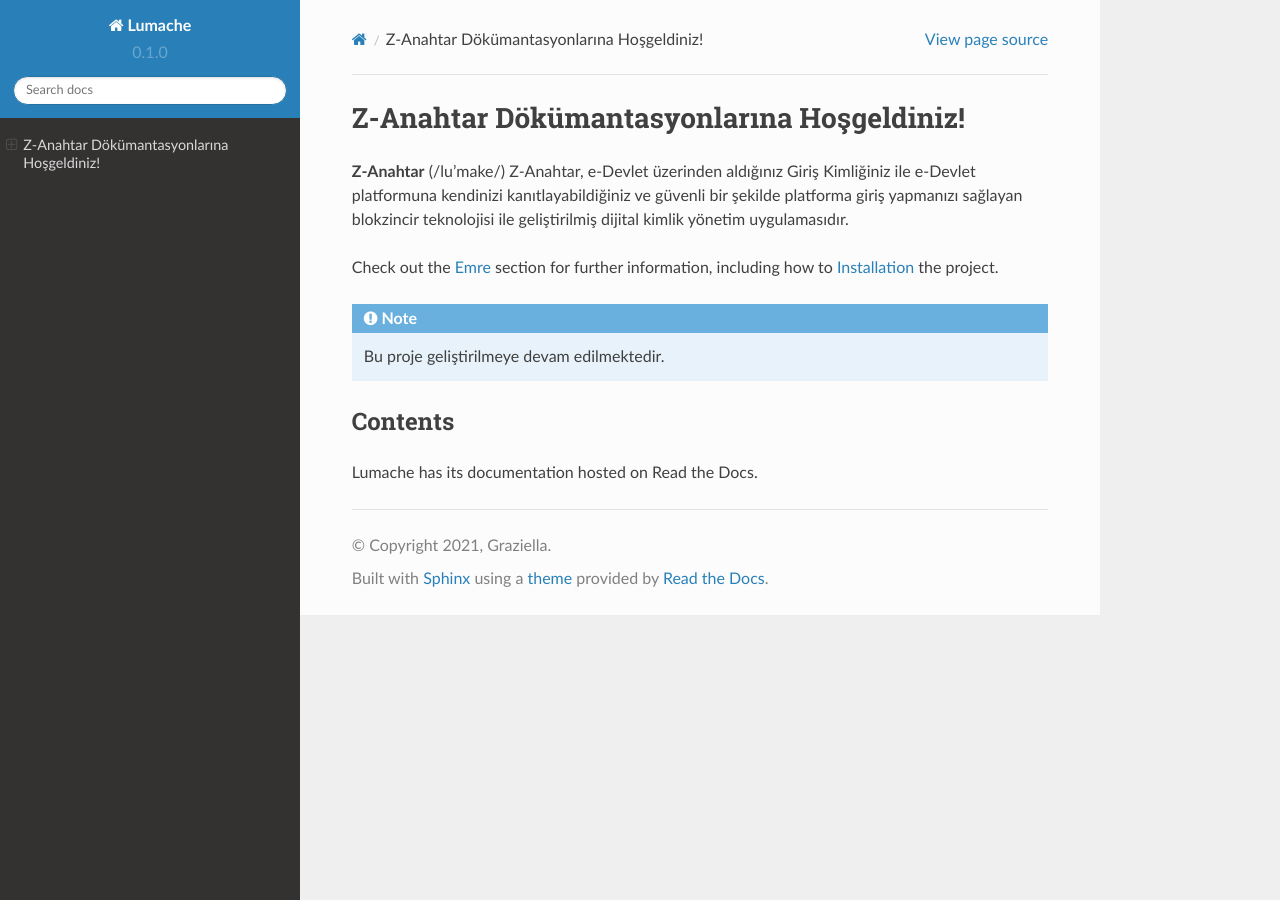
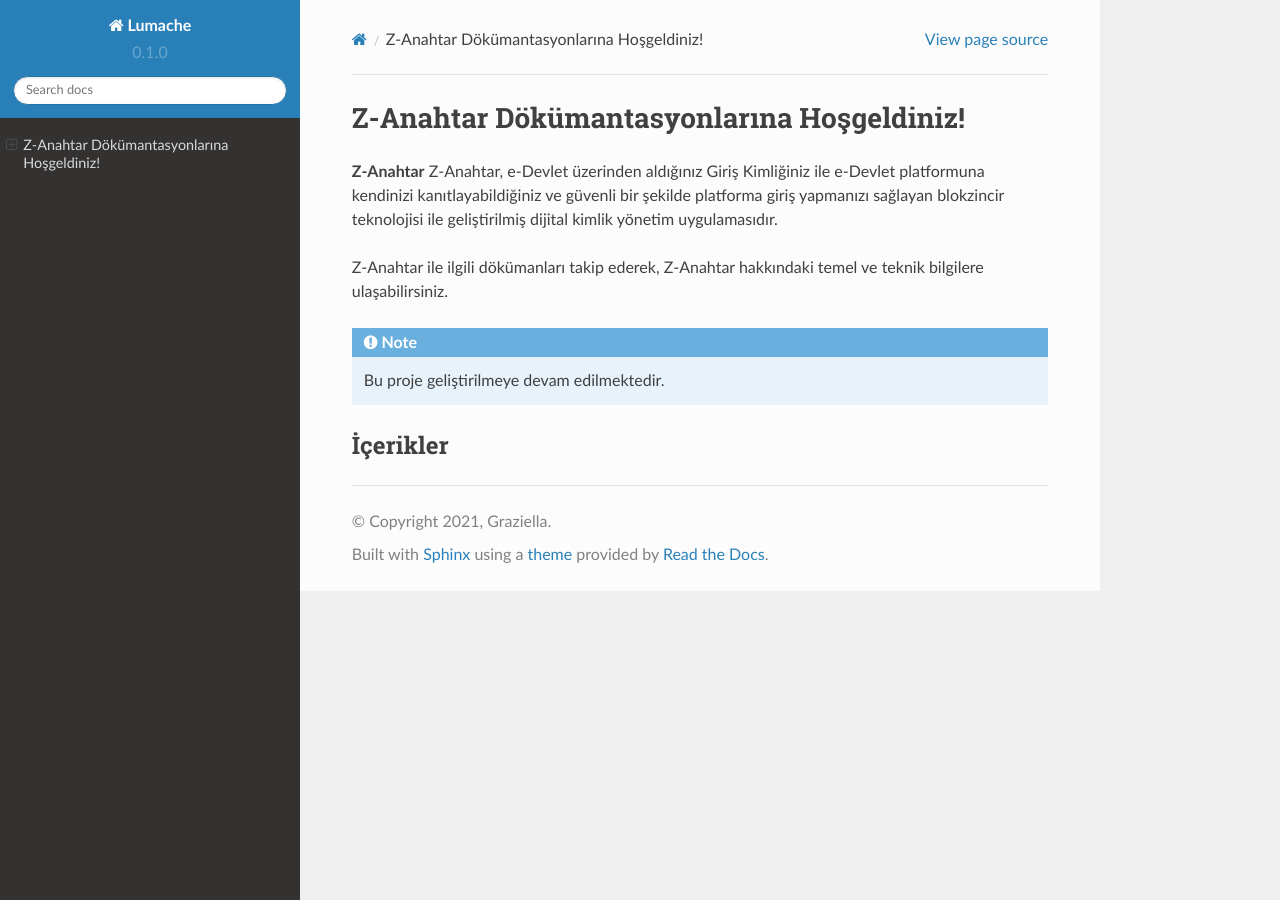
Before and after one commit to unchained1/Z-Anahtar, a Sphinx documentation site: the page built from docs/source/index.rst, in a window 1280 px wide. Built offline with Sphinx 7.4.7 and the Read the Docs theme 2.0.0, drawn with Linux system fonts in a browser that asks for light colours; pages that are not in the unit, such as notebooks, are missing from menus.

Commit message:
Update index.rst

```diff
--- a/docs/source/index.rst
+++ b/docs/source/index.rst
@@ -1,16 +1,15 @@
 Z-Anahtar Dökümantasyonlarına Hoşgeldiniz!
 ===================================
 
-**Z-Anahtar** (/lu'make/) Z-Anahtar, e-Devlet üzerinden aldığınız Giriş Kimliğiniz ile e-Devlet platformuna kendinizi kanıtlayabildiğiniz ve güvenli bir şekilde platforma giriş yapmanızı sağlayan blokzincir teknolojisi ile geliştirilmiş dijital kimlik yönetim uygulamasıdır.
+**Z-Anahtar** Z-Anahtar, e-Devlet üzerinden aldığınız Giriş Kimliğiniz ile e-Devlet platformuna kendinizi kanıtlayabildiğiniz ve güvenli bir şekilde platforma giriş yapmanızı sağlayan blokzincir teknolojisi ile geliştirilmiş dijital kimlik yönetim uygulamasıdır.
 
-Check out the :doc:`usage` section for further information, including
-how to :ref:`installation` the project.
+Z-Anahtar ile ilgili dökümanları takip ederek, Z-Anahtar hakkındaki temel ve teknik bilgilere ulaşabilirsiniz.
 
 .. note::
 
    Bu proje geliştirilmeye devam edilmektedir.
 
-Contents
+İçerikler
 --------
 
 .. toctree::
@@ -23,4 +22,3 @@ Contents
    Z-Anahtar Mimarisi
    Z-Anahtar Kampanya Oluşturma Adımları
    Z-Anahtar Hakkında SSS
-Lumache has its documentation hosted on Read the Docs.
```
